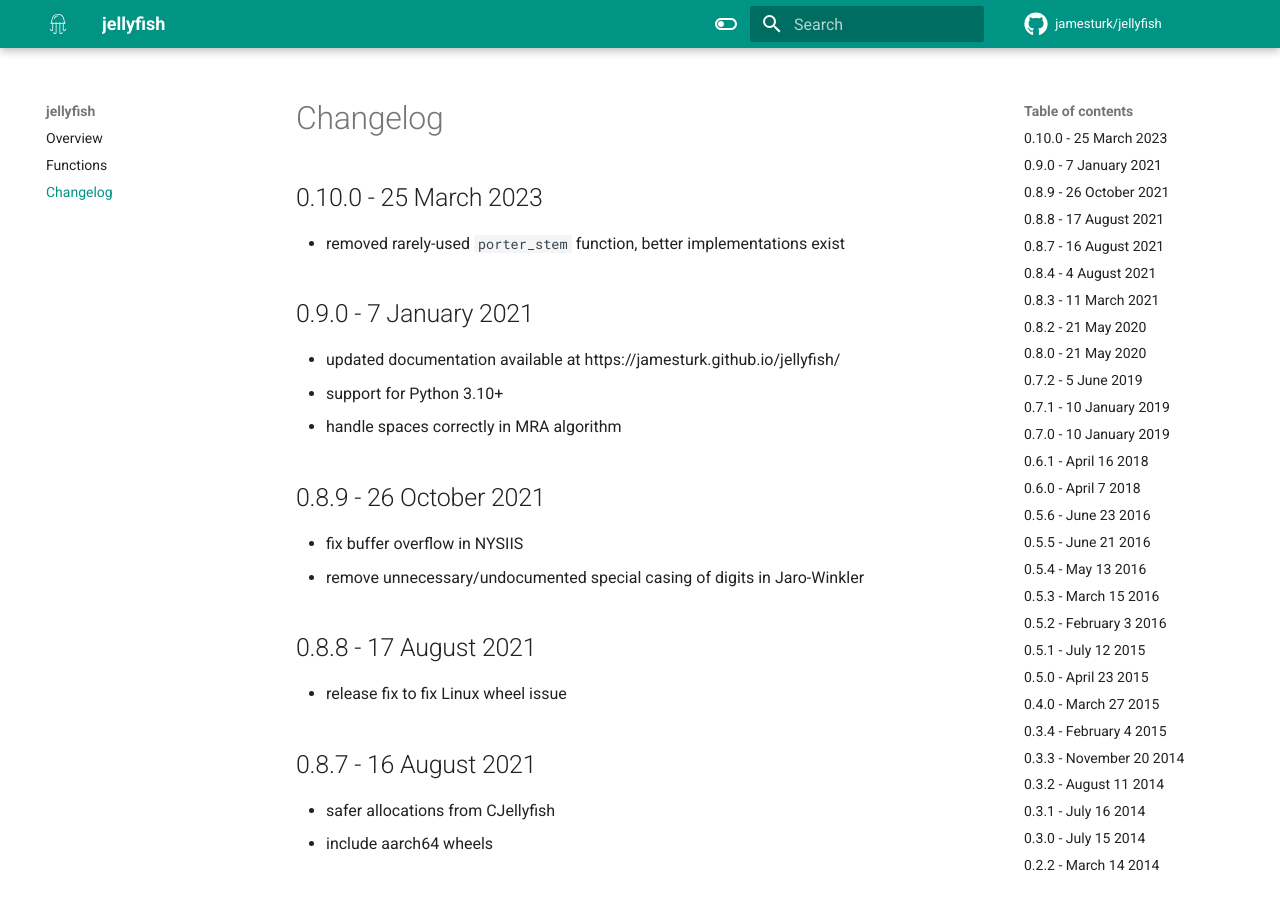
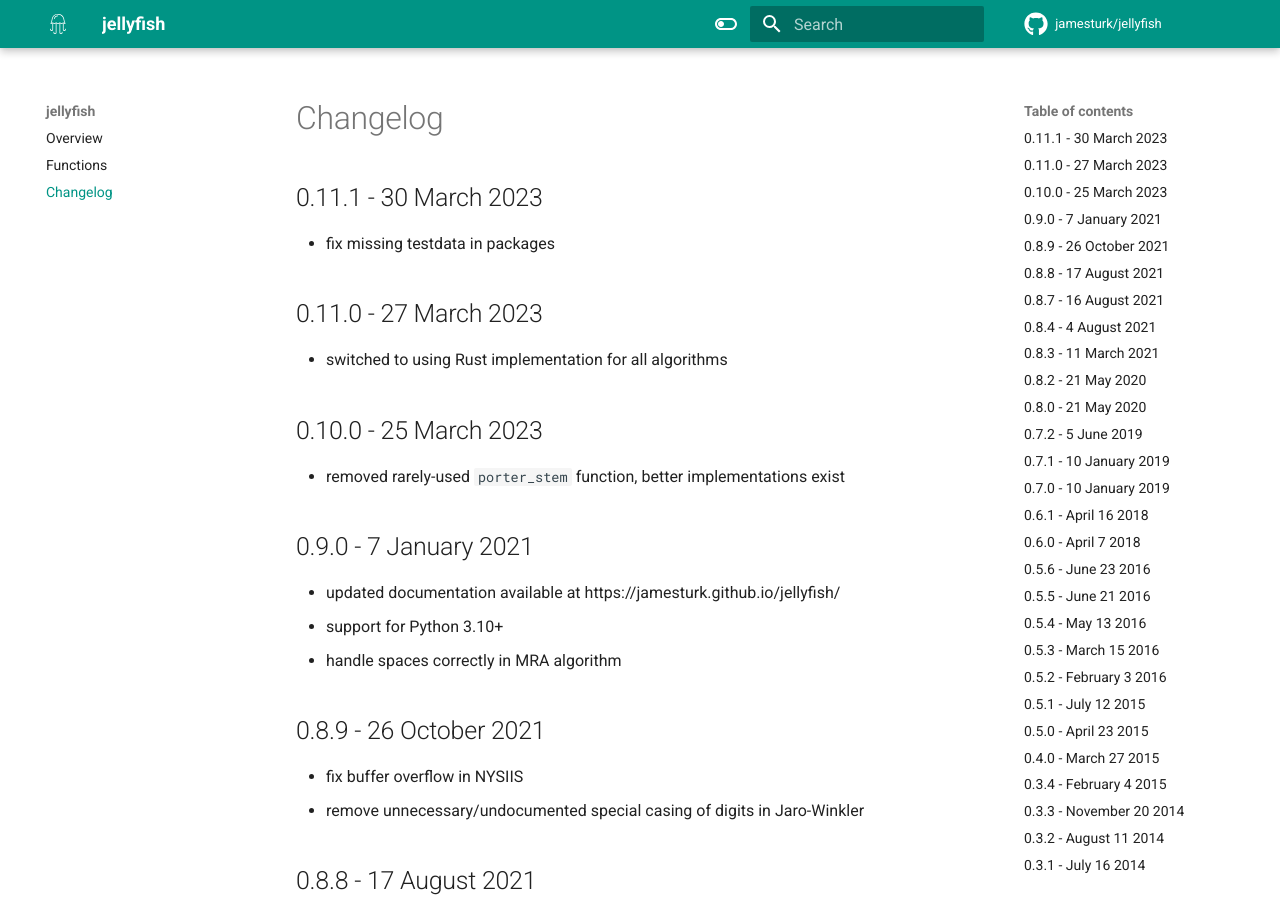
Before and after one commit to jamesturk/jellyfish, an MkDocs documentation site: the page built from docs/changelog.md, in a window 1280 px wide and 900 px high. Built offline with MkDocs 1.6.1 and Material for MkDocs 9.7.7, drawn with Linux system fonts in a browser that asks for light colours; comment, search, counter and statistics services are not loaded.

Commit message:
update changelog for 0.11.1

```diff
--- a/docs/changelog.md
+++ b/docs/changelog.md
@@ -1,5 +1,13 @@
 Changelog
 =========
+
+0.11.1 - 30 March 2023
+----------------------
+* fix missing testdata in packages
+
+0.11.0 - 27 March 2023
+----------------------
+* switched to using Rust implementation for all algorithms
 
 0.10.0 - 25 March 2023
 ---------------------
```
